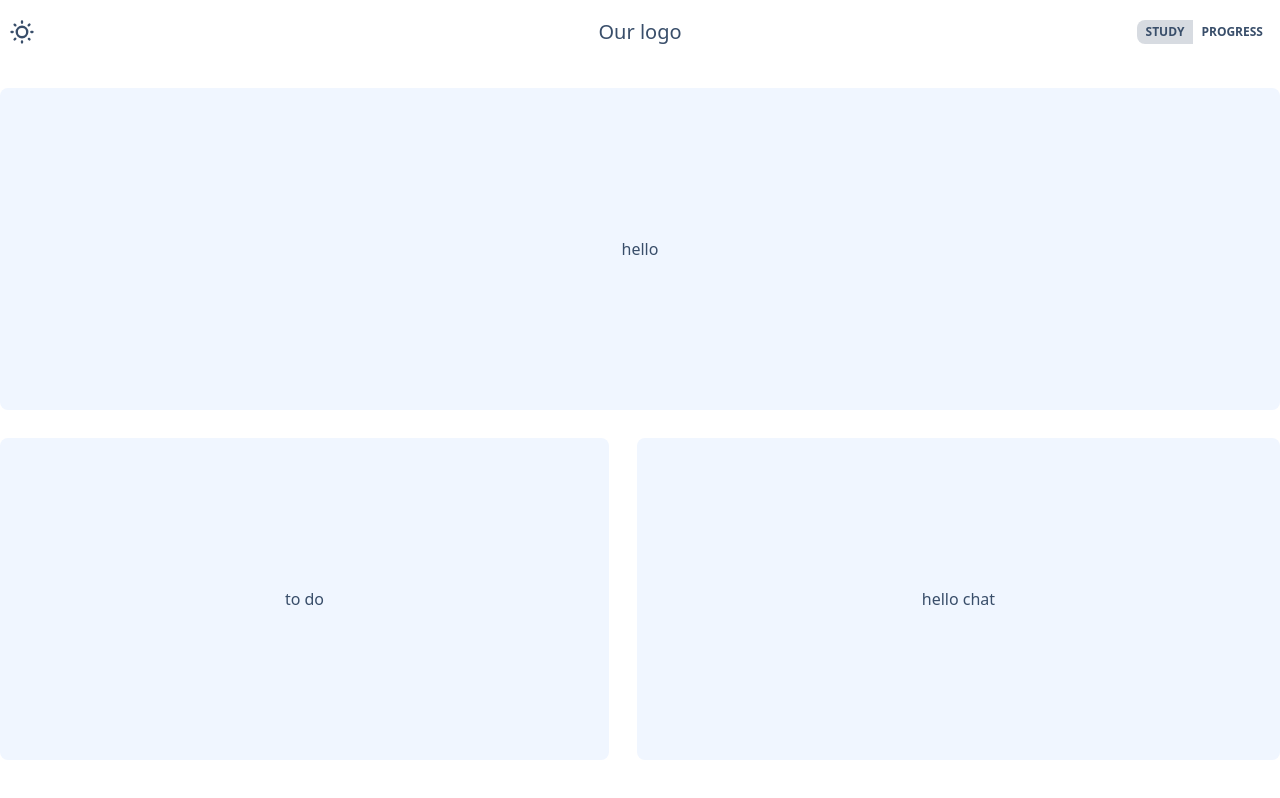
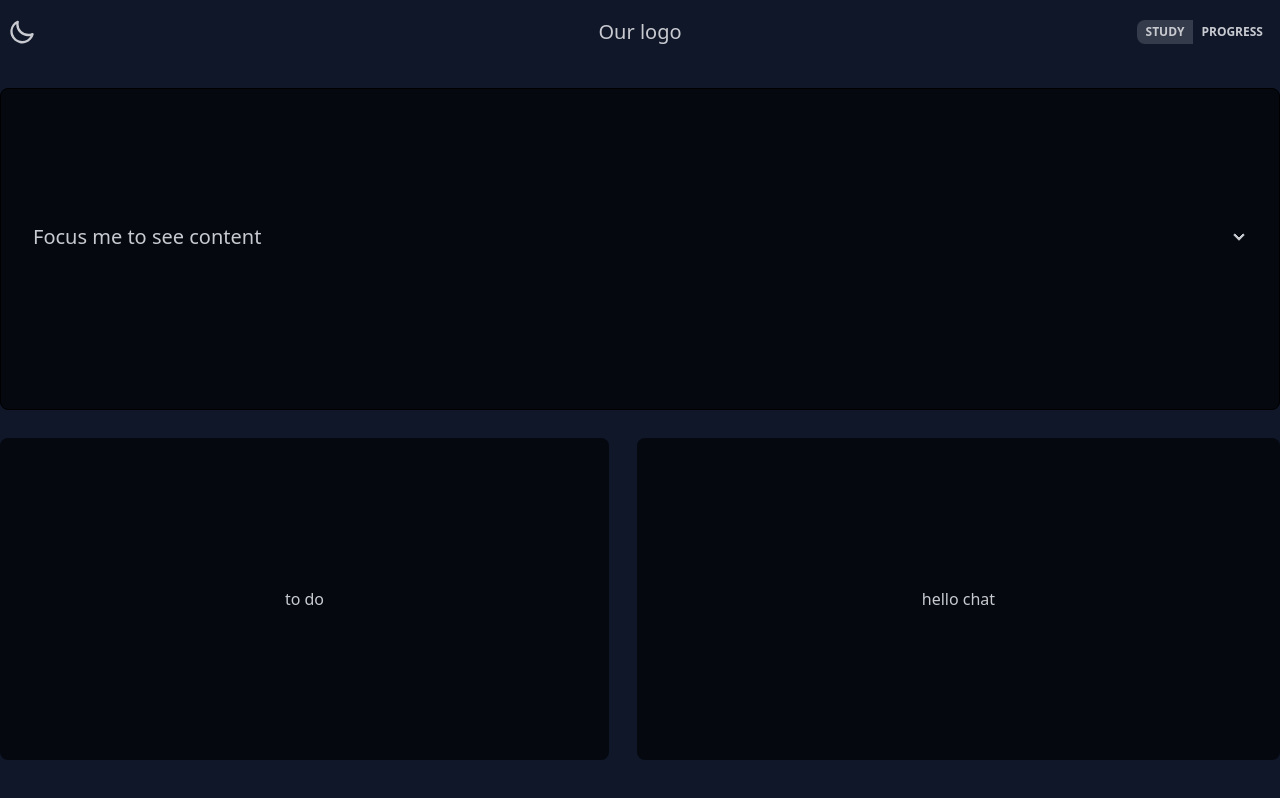
Before and after one commit to etretf/pomodoro-app, a React (Vite) app in the folder pomodoro-react/: page /study in a window 1280 px wide. Built offline with nearby package versions, Linux system fonts and the light colour scheme.

Commit message:
worked on pomodoro component and nav

```diff
--- a/pomodoro-react/package.json
+++ b/pomodoro-react/package.json
@@ -10,6 +10,7 @@
     "preview": "vite preview"
   },
   "dependencies": {
+    "@heroicons/react": "^2.0.18",
     "react": "^18.2.0",
     "react-dom": "^18.2.0",
     "react-router-dom": "^6.15.0"
--- a/pomodoro-react/src/App.css
+++ b/pomodoro-react/src/App.css
@@ -24,7 +24,7 @@ body {
 }
 
 .full-w-component {
-    @apply rounded-lg col-span-2 p-4 bg-primary flex justify-center items-center bg-base-200;
+    @apply rounded-lg col-span-2 p-4 bg-primary flex flex-col justify-center items-center bg-base-200;
 }
 
 .half-w-component {
--- a/pomodoro-react/src/components/Home.jsx
+++ b/pomodoro-react/src/components/Home.jsx
@@ -1,9 +1,16 @@
 import { Link } from "react-router-dom";
+import {useState} from "react";
 import Pomodoro from "./Pomodoro";
 import ChatBot from "./ChatBot";
 import ToDo from "./ToDo";
 
 export default function Home() {
+
+  const [timerFullScreen, setTimerFullScreen] = useState(false);
+
+  function togglePomodoro() {
+    setTimerFullScreen(prevValue => !prevValue)
+  }
     return (
       <div className="grid-container container">
         <Pomodoro />
--- a/pomodoro-react/src/components/Navbar.jsx
+++ b/pomodoro-react/src/components/Navbar.jsx
@@ -4,7 +4,7 @@ import { useState, useEffect } from "react";
 
 export default function Root(){
     const [currentTab, setCurrentTab] = useState("study");
-    const [currentTheme, setCurrentTheme] = useState(true);
+    const [currentTheme, setCurrentTheme] = useState(false);
 
     useEffect(() => {
         const setTheme = currentTheme ? ("data-theme","winter") : ("data-theme","night");
--- a/pomodoro-react/src/components/Pomodoro.jsx
+++ b/pomodoro-react/src/components/Pomodoro.jsx
@@ -1,8 +1,16 @@
 export default function Pomodoro()
 {
     return(
-        <div className="full-w-component">
-                <h2>hello</h2>
+     <div tabIndex={0} className="full-w-component collapse collapse-arrow border border-base-300 bg-base-200 focus:bg-primary">
+
+        <div className="collapse-title text-xl font-medium">
+          Focus me to see content
+
         </div>
+        <div className="collapse-content">
+          <p>tabIndex={0} attribute is necessary to make the div focusable</p>
+        </div>
+
+      </div>
     )
 }
```
Also changed, not shown: pomodoro-react/src/App.jsx (+20 -2 lines), 1 other file (tests, documents, lock files or other folders).
